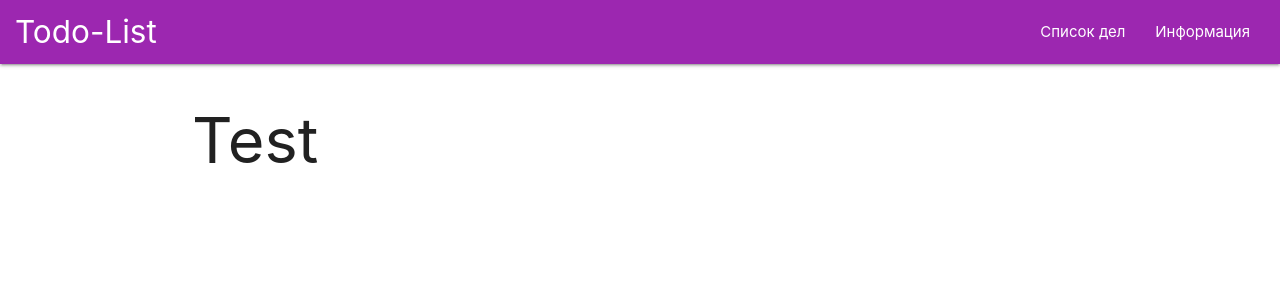
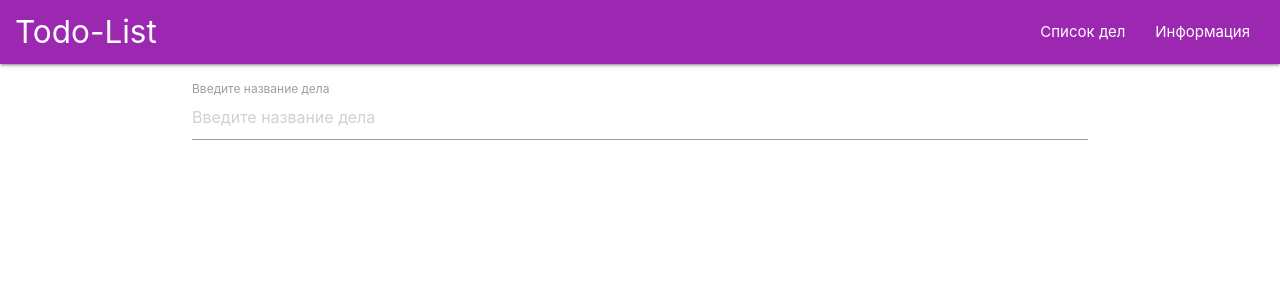
Before and after one commit to Valeriy8500/todo-list-2, a React (Create React App) app: page / in a window 1280 px wide. Shown: the top 300 px of the page. Built offline with nearby package versions, Linux system fonts and the light colour scheme.

Commit message:
Добавление функционала TodoForm и App

```diff
--- a/src/App.tsx
+++ b/src/App.tsx
@@ -1,12 +1,19 @@
 import React from 'react';
 import NavBar from './components/navbar';
+import { TodoForm } from './components/todoForm';
 
 const App: React.FC = () => {
+  const [todos, setTodos] = React.useState([]);
+
+  const addHandler = (title: string) => {
+    console.log('add: ', title);
+  };
+
   return (
     <>
       <NavBar />
       <div className='container'>
-        <h1>Test</h1>
+        <TodoForm addHandler={addHandler} />
       </div>
     </>
   );
--- a/src/components/todoForm.tsx
+++ b/src/components/todoForm.tsx
@@ -1,10 +1,42 @@
 import React from 'react';
 
-export const TodoForm: React.FC = () => {
+interface ITodoFormProps {
+    addHandler: (title: string) => void;
+}
+
+/**
+ * В компоненте представленны 2 варианта его реализации: через useState и useRef
+ */
+export const TodoForm: React.FC<ITodoFormProps> = (props) => {
+    const ref = React.useRef<HTMLInputElement>(null);
+    // const [title, setTitle] = React.useState<string>('');
+
+    const keyPressHandler = (e: React.KeyboardEvent) => {
+        if (e.key === 'Enter') {
+            props.addHandler(ref.current!.value);
+            ref.current!.value = '';
+            // setTitle('');
+        }
+    };
+
+    // const changeHandler = (e: React.ChangeEvent<HTMLInputElement>) => {
+    //     setTitle(e.target.value);
+    // };
+
     return (
-        <div className='input-field'>
-            <input type="text" id='title' />
-            <label htmlFor="title" className='active'></label>
+        <div className='input-field mt2'>
+            <input
+                ref={ref}
+                onKeyPress={keyPressHandler}
+                type="text"
+                id='title'
+                placeholder='Введите название дела'
+            // onChange={changeHandler}
+            // value={title}
+            />
+            <label htmlFor="title" className='active'>
+                Введите название дела
+            </label>
         </div>
     )
 };
--- a/src/index.css
+++ b/src/index.css
@@ -2,3 +2,7 @@
     padding-left: 1rem;
     padding-right: 1rem;
 }
+
+.mt2 {
+    margin-top: 2rem;
+}
```
